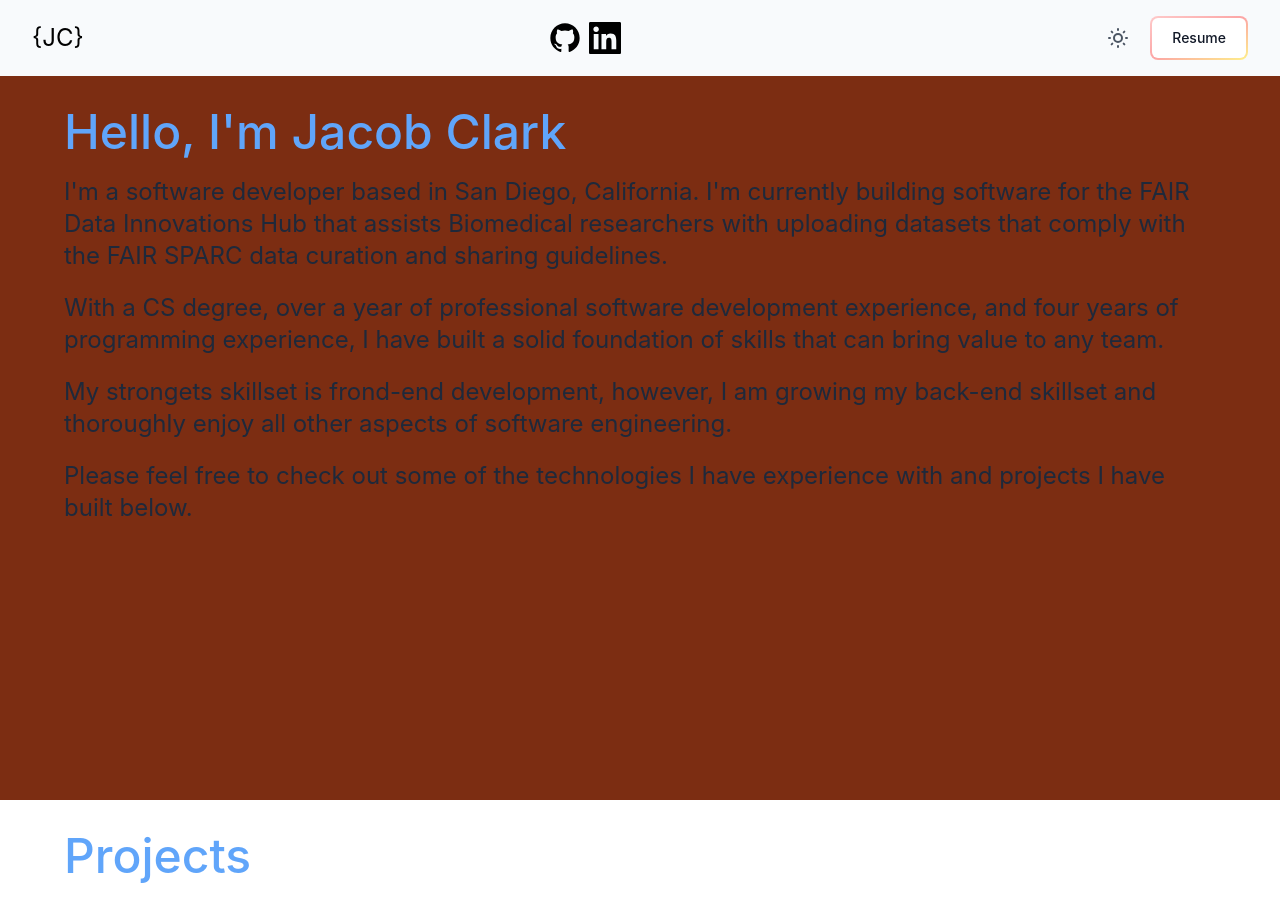
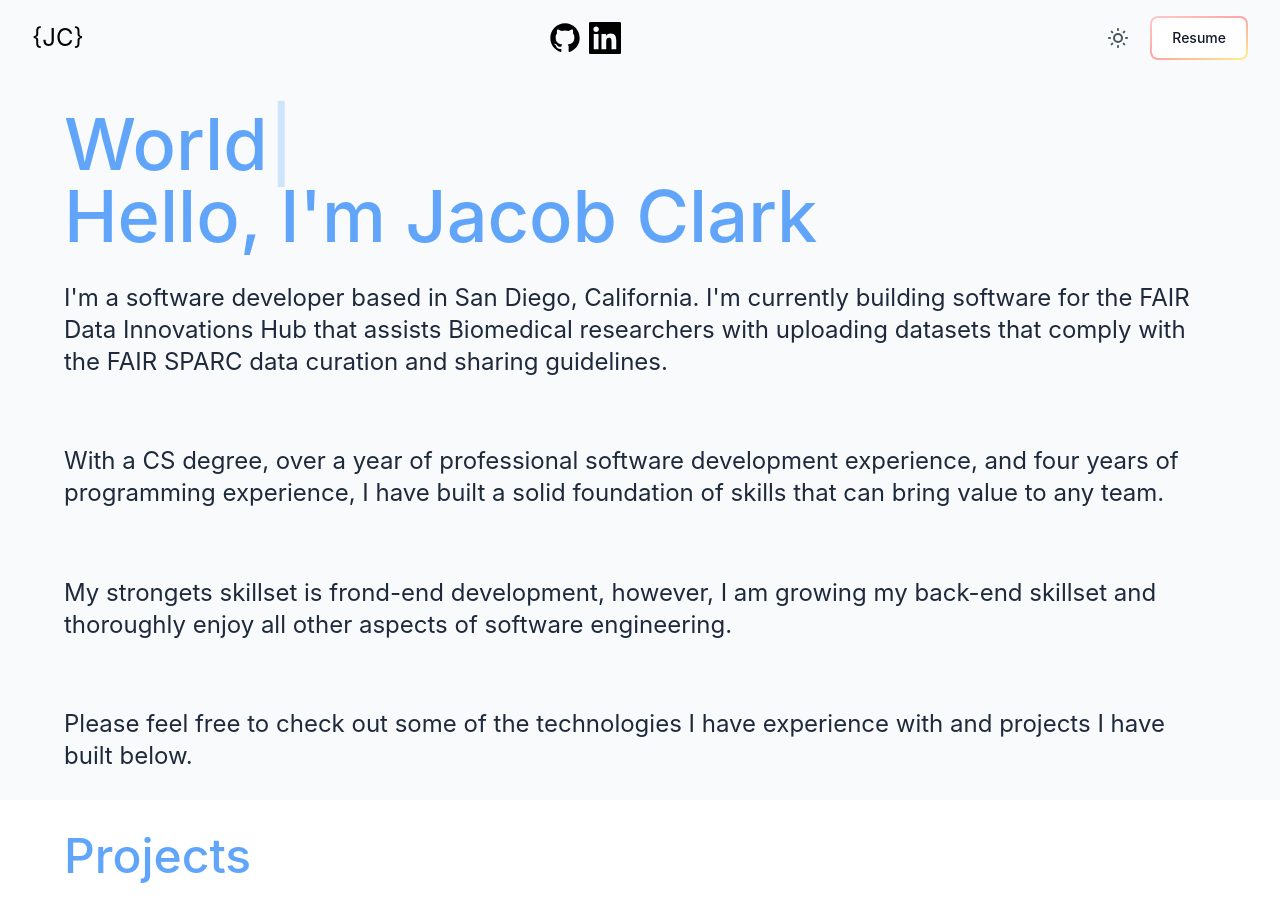
Before and after one commit to JacobiClark/jacobicstw, a Next.js app: page / in a window 1280 px wide. Shown: the top 922 px of the page. Built offline with nearby package versions, Linux system fonts and the light colour scheme.

Commit message:
added typewriter effect

```diff
--- a/components/Layout.js
+++ b/components/Layout.js
@@ -4,9 +4,9 @@ import Navbar from "./Navbar";
 export default function Layout({ children }) {
   return (
     <Fragment>
-      <div className="flex flex-col h-screen bg-slate-50 dark:bg-gray-900 ">
+      <div className="flex flex-col items-center h-screen min-h-screen bg-slate-50 dark:bg-gray-900 ">
         <Navbar />
-        <main className="h-full bg-orange-900">{children}</main>
+        <main className="h-full ">{children}</main>
       </div>
     </Fragment>
   );
--- a/components/Navbar.js
+++ b/components/Navbar.js
@@ -19,7 +19,7 @@ export default function Navbar() {
 
   return (
     <Fragment>
-      <header className="flex items-center justify-between w-full px-8 py-4">
+      <header className="flex items-center justify-between w-full px-8 py-4 max-w-7xl">
         <Link href="/" passHref={true}>
           <a>
             <h1 className="text-2xl hover:scale-125">{"{JC}"}</h1>
--- a/package.json
+++ b/package.json
@@ -13,7 +13,9 @@
     "next-themes": "^0.1.1",
     "react": "17.0.2",
     "react-dom": "17.0.2",
-    "react-icons": "^4.3.1"
+    "react-icons": "^4.3.1",
+    "react-typewriter-effect": "^1.1.0",
+    "typewriter-effect": "^2.18.2"
   },
   "devDependencies": {
     "autoprefixer": "^10.4.2",
--- a/pages/index.js
+++ b/pages/index.js
@@ -1,13 +1,31 @@
 import { Fragment } from "react";
+import Typewriter from "typewriter-effect";
+
+new Typewriter("#typewriter", {
+  strings: ["Hello", "World"],
+  autoStart: true,
+});
 
 export default function Home() {
   return (
     <Fragment>
-      <section className="flex flex-col items-center content-center h-full p-5 w-6xl">
-        <div className="w-full max-w-6xl mx-5 mt-3">
-          <h1 className="mb-2 text-5xl font-medium text-blue-400 transition transition-colors duration-1000 dark:text-yellow-300">
+      <section className="flex flex-col justify-between h-full p-5 w-6xl">
+        <div className="w-full max-w-6xl mx-5 mt-3 h-1/6 ">
+          <h1
+            id="typewriter"
+            className="mb-2 font-medium text-blue-400 transition transition-colors duration-1000 text-7xl dark:text-yellow-300"
+          >
+            {" "}
+            <Typewriter
+              options={{
+                strings: ["Hello", "World"],
+                autoStart: true,
+                loop: false,
+              }}
+            />
             Hello, I&apos;m Jacob Clark
           </h1>
+          <p></p>
         </div>
         <div className="w-full max-w-6xl mx-5 mt-3">
           <p className="mb-2 text-2xl transition transition-colors duration-1000 text-slate-800 text-md dark:text-gray-50">
```
Also changed, not shown: 1 other file (tests, documents, lock files or other folders).
